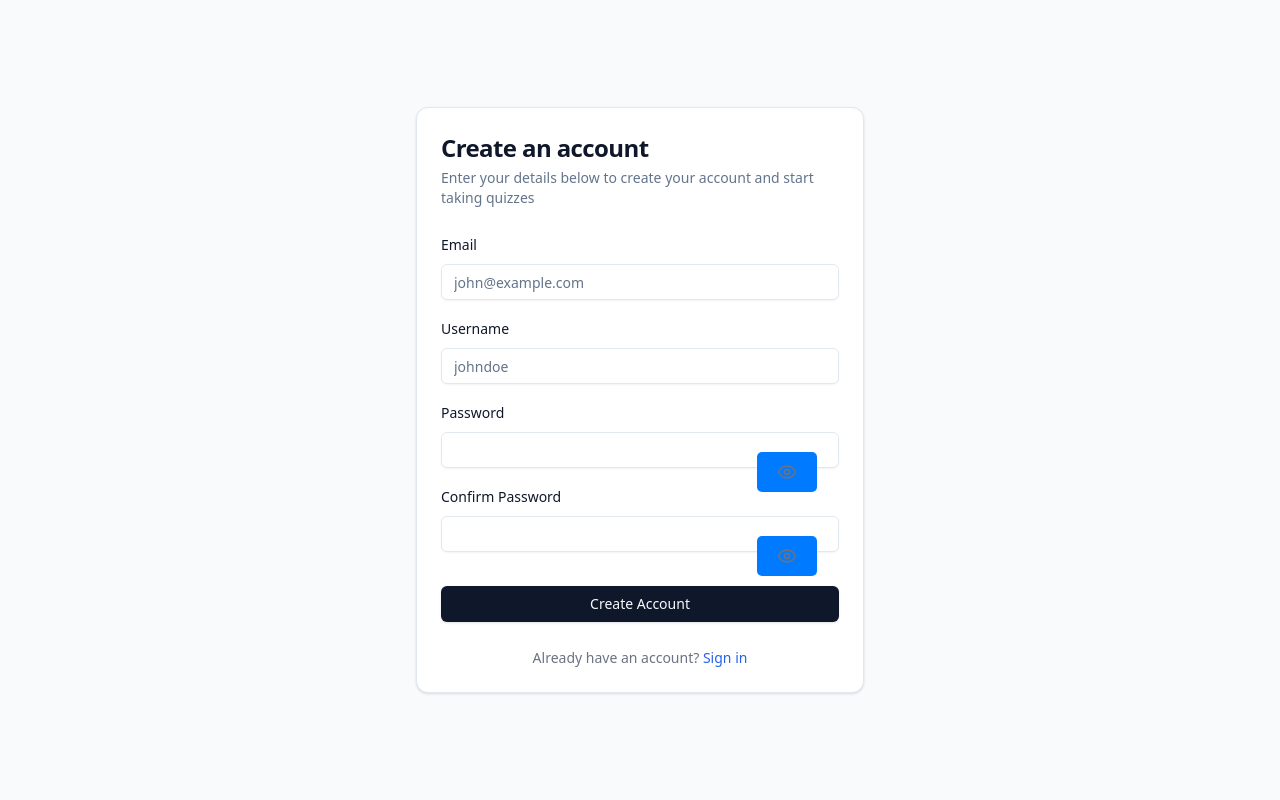
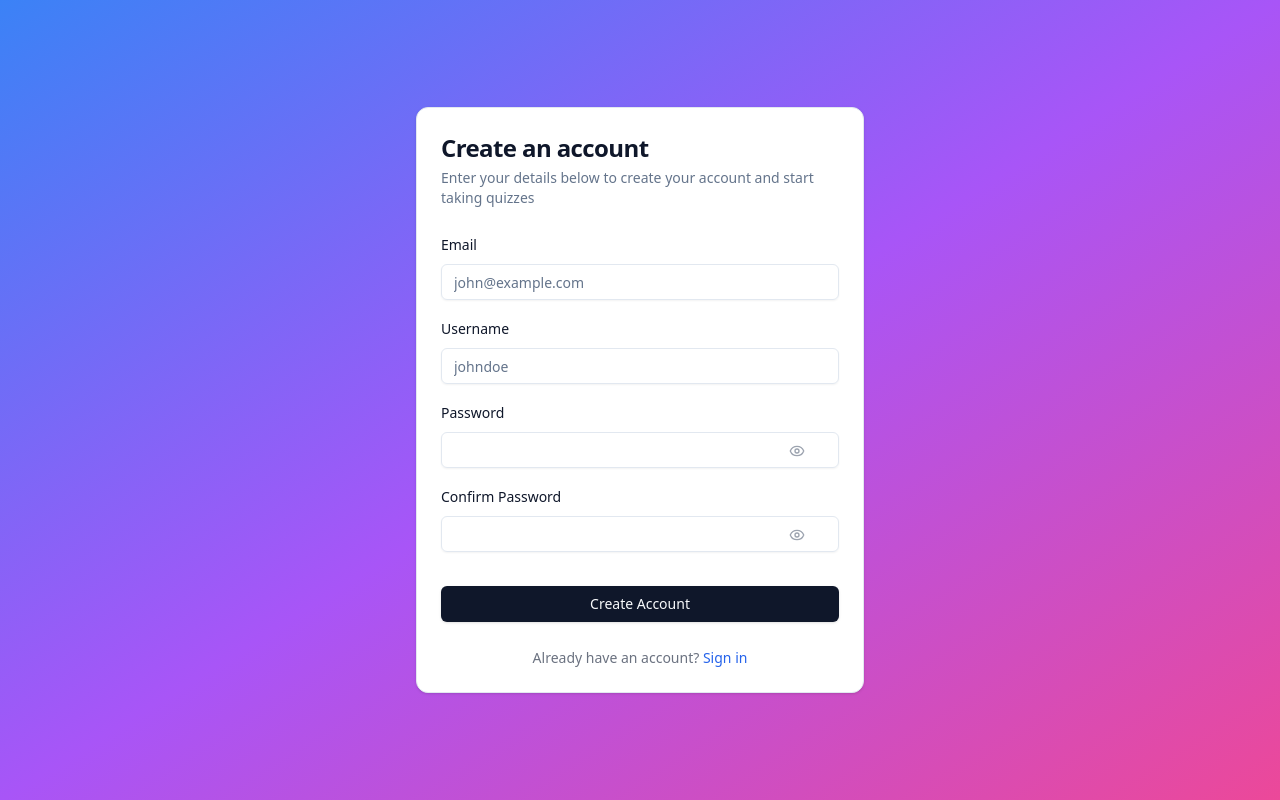
Before and after one commit to zubayer16/quiz-time, a React (Create React App) app in the folder my-simple-react-app/: page /register in a window 1280 px wide. Built offline with nearby package versions, Linux system fonts and the light colour scheme.

Commit message:
Changes for displaying user stats and fixes for css issue  in registration form

```diff
--- /dev/null
+++ b/my-simple-react-app/src/graphql/queries/user.ts
@@ -0,0 +1,11 @@
+import { gql } from '@apollo/client';
+export const GET_USER_STATS = gql`
+  query GetUserStats($userId: ID!) {
+    getUserStats(userId: $userId) {
+      totalScore
+      quizzesCompleted
+      averageScore
+      lastQuizDate
+    }
+  }
+`;
--- a/my-simple-react-app/src/pages/DashboardPage.tsx
+++ b/my-simple-react-app/src/pages/DashboardPage.tsx
@@ -2,10 +2,22 @@ import React from 'react';
 import { Bell, Search, User, BookOpen, Trophy, Clock, TrendingUp } from 'lucide-react';
 import { Card, CardContent, CardHeader, CardTitle } from '../components/ui/card';
 import { useNavigate } from 'react-router-dom';
+import { useAuth } from '../context/AuthContext';
+import { useQuery } from '@apollo/client';
+import { GET_USER_STATS } from '../graphql/queries/user';
 
 const DashboardPage = () => {
   const categories = [{ name: 'Default', quizCount: 1, icon: '🔬' }];
   const navigate = useNavigate();
+  const { userId } = useAuth();
+  const { loading, error, data } = useQuery(GET_USER_STATS, {
+    variables: { userId }
+  });
+
+  if (loading) return <div>Loading stats...</div>;
+  if (error) return <div>Error loading stats</div>;
+
+  const { totalScore, quizzesCompleted, averageScore, lastQuizDate, monthlyProgress } = data.getUserStats;
 
   const handleCategoryClick = (categoryName: string) => {
     navigate(`/quizzes/${categoryName.toLowerCase()}`);
@@ -35,7 +47,7 @@ const DashboardPage = () => {
               <CardTitle className='text-lg'>Total Score</CardTitle>
             </CardHeader>
             <CardContent>
-              <p className='text-2xl font-bold'>2,450</p>
+              <p className='text-2xl font-bold'>{totalScore}</p>
               <p className='text-sm text-gray-500'>Top 10% of users</p>
             </CardContent>
           </Card>
@@ -46,7 +58,7 @@ const DashboardPage = () => {
               <CardTitle className='text-lg'>Quizzes Completed</CardTitle>
             </CardHeader>
             <CardContent>
-              <p className='text-2xl font-bold'>28</p>
+              <p className='text-2xl font-bold'>{quizzesCompleted}</p>
               <p className='text-sm text-gray-500'>Last quiz 2 days ago</p>
             </CardContent>
           </Card>
@@ -57,7 +69,7 @@ const DashboardPage = () => {
               <CardTitle className='text-lg'>Average Score</CardTitle>
             </CardHeader>
             <CardContent>
-              <p className='text-2xl font-bold'>85%</p>
+              <p className='text-2xl font-bold'>{Math.round(averageScore)}</p>
               <p className='text-sm text-gray-500'>+5% this month</p>
             </CardContent>
           </Card>
--- a/my-simple-react-app/src/pages/auth/RegistrationForm.tsx
+++ b/my-simple-react-app/src/pages/auth/RegistrationForm.tsx
@@ -48,7 +48,7 @@ const RegistrationForm = () => {
   };
 
   return (
-    <div className='min-h-screen flex items-center justify-center bg-gray-50 p-4'>
+    <div className='min-h-screen flex items-center justify-center p-4 bg-gradient-to-br from-blue-500 via-purple-500 to-pink-500'>
       <Card className='w-full max-w-md'>
         <CardHeader className='space-y-1'>
           <CardTitle className='text-2xl font-bold'>Create an account</CardTitle>
@@ -91,13 +91,13 @@ const RegistrationForm = () => {
                 />
                 <button
                   type='button'
-                  className='absolute right-3 top-2.5 text-gray-500 hover:text-gray-700'
+                  className='absolute right-1 top-1/4 -translate-y-1/2 text-gray-400 hover:text-gray-600 focus:outline-none appearance-none bg-transparent hover:bg-transparent'
                   onClick={() => setShowPassword(!showPassword)}
                 >
                   {showPassword ? (
-                    <EyeOffIcon className='h-5 w-5' />
+                    <EyeOffIcon className='h-4 w-4' />
                   ) : (
-                    <EyeIcon className='h-5 w-5' />
+                    <EyeIcon className='h-4 w-4' />
                   )}
                 </button>
               </div>
@@ -114,13 +114,13 @@ const RegistrationForm = () => {
                 />
                 <button
                   type='button'
-                  className='absolute right-3 top-2.5 text-gray-500 hover:text-gray-700'
+                  className='absolute right-1 top-1/4 -translate-y-1/2 text-gray-400 hover:text-gray-600 focus:outline-none appearance-none bg-transparent hover:bg-transparent'
                   onClick={() => setShowConfirmPassword(!showConfirmPassword)}
                 >
                   {showConfirmPassword ? (
-                    <EyeOffIcon className='h-5 w-5' />
+                    <EyeOffIcon className='h-4 w-4' />
                   ) : (
-                    <EyeIcon className='h-5 w-5' />
+                    <EyeIcon className='h-4 w-4' />
                   )}
                 </button>
               </div>
```
